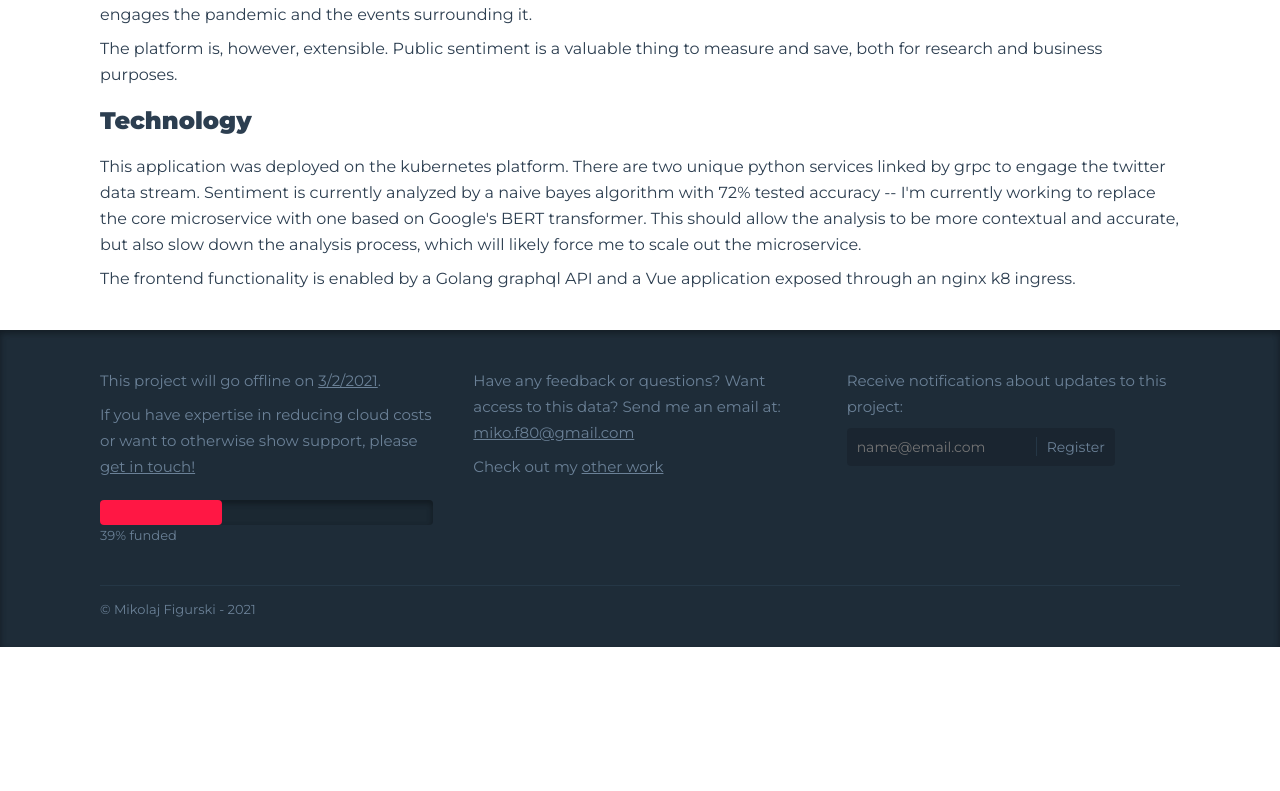
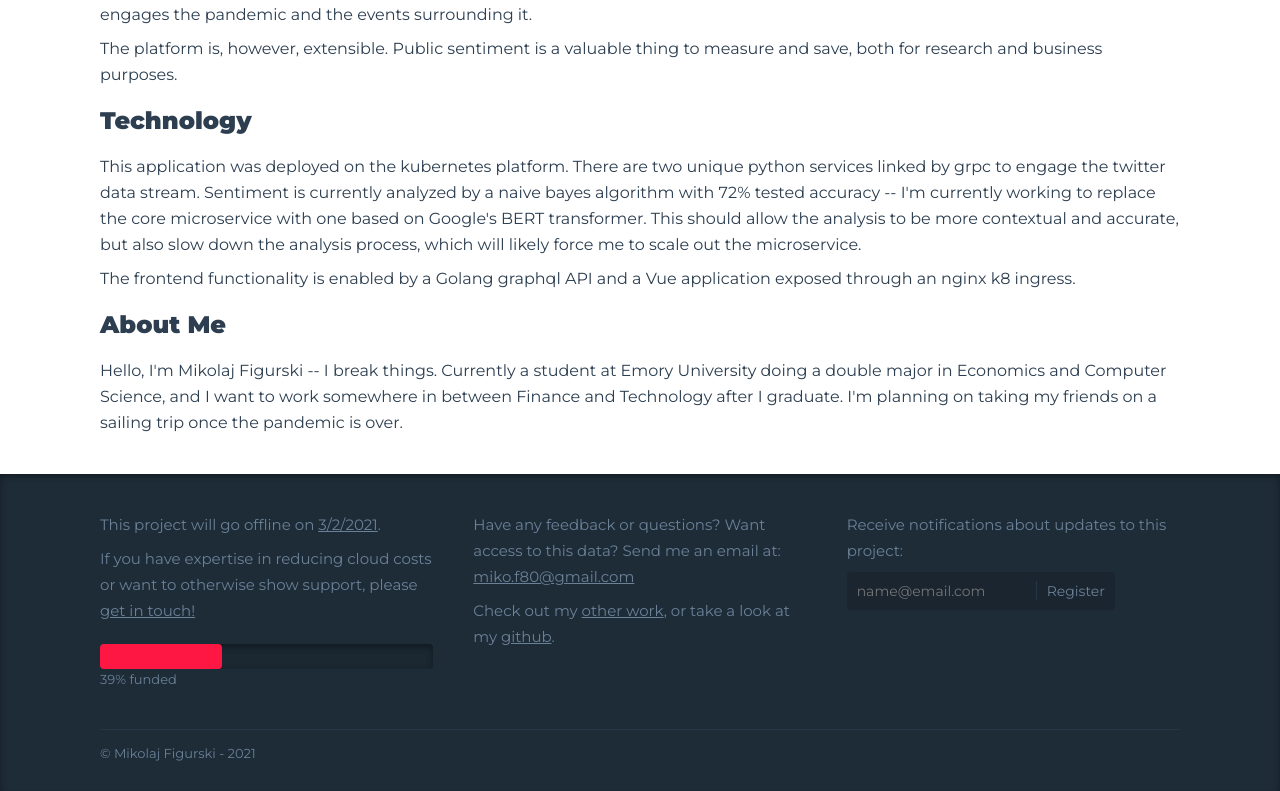
Before and after one commit to mfigurski80/tweet-frontend, a Vue app: page / in a window 1280 px wide. Shown: the part 1069-1860 px from the top of the page. Before the commit the page ends 1716 px from the top, so only its background shows below. Built offline with nearby package versions, Linux system fonts and the light colour scheme; no server answers.

Commit message:
Add bio section, github link

```diff
--- a/dashboard.yaml
+++ b/dashboard.yaml
@@ -13,7 +13,7 @@ spec:
     spec:
       containers:
         - name: dashboard
-          image: mfigurski80/tweet-dash:b9b3390
+          image: mfigurski80/tweet-dash:5803955
           ports:
             - containerPort: 8043
 ---
--- a/src/components/sections/AboutSection.vue
+++ b/src/components/sections/AboutSection.vue
@@ -37,6 +37,14 @@
       The frontend functionality is enabled by a Golang graphql API and a Vue
       application exposed through an nginx k8 ingress.
     </p>
+    <h2>About Me</h2>
+    <p>
+      Hello, I'm Mikolaj Figurski -- I break things. Currently a student at
+      Emory University doing a double major in Economics and Computer Science,
+      and I want to work somewhere in between Finance and Technology after I
+      graduate. I'm planning on taking my friends on a sailing trip once the
+      pandemic is over.
+    </p>
   </div>
 </template>
 
--- a/src/components/sections/FooterSection.vue
+++ b/src/components/sections/FooterSection.vue
@@ -28,7 +28,8 @@
         </p>
         <p>
           Check out my
-          <a href="http://meeksfigs.surge.sh">other work</a>
+          <a href="http://meeksfigs.surge.sh">other work</a>, or take a look at
+          my <a href="http://github.com/mfigurski80">github</a>.
         </p>
       </div>
 
```
